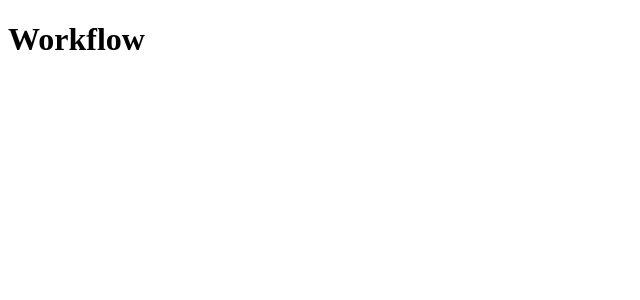
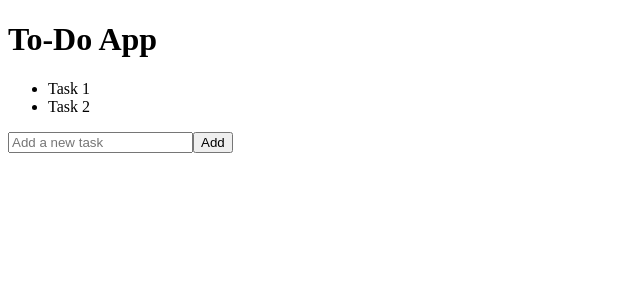
Before and after one commit to bxacosta/todo-app, a React (Vite) app: page / in a window 1280 px wide. Shown: the top 300 px of the page, without its empty margins (0-640 px from the left). Built offline with nearby package versions, Linux system fonts and the light colour scheme.

Commit message:
feat: agrega listado de tareas

```diff
--- a/src/App.jsx
+++ b/src/App.jsx
@@ -1,5 +1,29 @@
+import {useState} from "react";
+import {TodoList} from "./components/TodoList.jsx";
+import {TodoInput} from "./components/TodoInput.jsx";
+
 export function App() {
+    const [todos, setTodos] = useState([
+        {id: 1, text: 'Task 1', completed: false},
+        {id: 2, text: 'Task 2', completed: false}
+    ]);
+
+    const addTodo = (text) => {
+        const newTodo = {
+            id: Date.now(),
+            text,
+            completed: false
+        };
+        setTodos([...todos, newTodo]);
+    };
+
     return (
-        <h1>Workflow</h1>
-    )
+        <div className="App">
+            <header className="App-header">
+                <h1>To-Do App</h1>
+                <TodoList todos={todos}/>
+                <TodoInput addTodo={addTodo}/>
+            </header>
+        </div>
+    );
 }
--- /dev/null
+++ b/src/components/TodoItem.jsx
@@ -0,0 +1,19 @@
+import PropTypes from "prop-types";
+
+export function TodoItem({todo}) {
+    return (
+        <li
+            style={{textDecoration: todo.completed ? 'line-through' : 'none'}}
+        >
+            {todo.text}
+        </li>
+    );
+}
+
+TodoItem.propTypes = {
+    todo: PropTypes.shape({
+        id: PropTypes.number.isRequired,
+        text: PropTypes.string.isRequired,
+        completed: PropTypes.bool.isRequired
+    }).isRequired
+};
--- /dev/null
+++ b/src/components/TodoList.jsx
@@ -0,0 +1,22 @@
+import {TodoItem} from "./TodoItem.jsx";
+import PropTypes from "prop-types";
+
+export function TodoList({todos}) {
+    return (
+        <ul>
+            {todos.map((todo) => (
+                <TodoItem key={todo.id} todo={todo}/>
+            ))}
+        </ul>
+    );
+}
+
+TodoList.propTypes = {
+    todos: PropTypes.arrayOf(
+        PropTypes.shape({
+            id: PropTypes.number.isRequired,
+            text: PropTypes.string.isRequired,
+            completed: PropTypes.bool.isRequired
+        })
+    ).isRequired
+};
```
Also changed, not shown: 2 other files (tests, documents, lock files or other folders).
